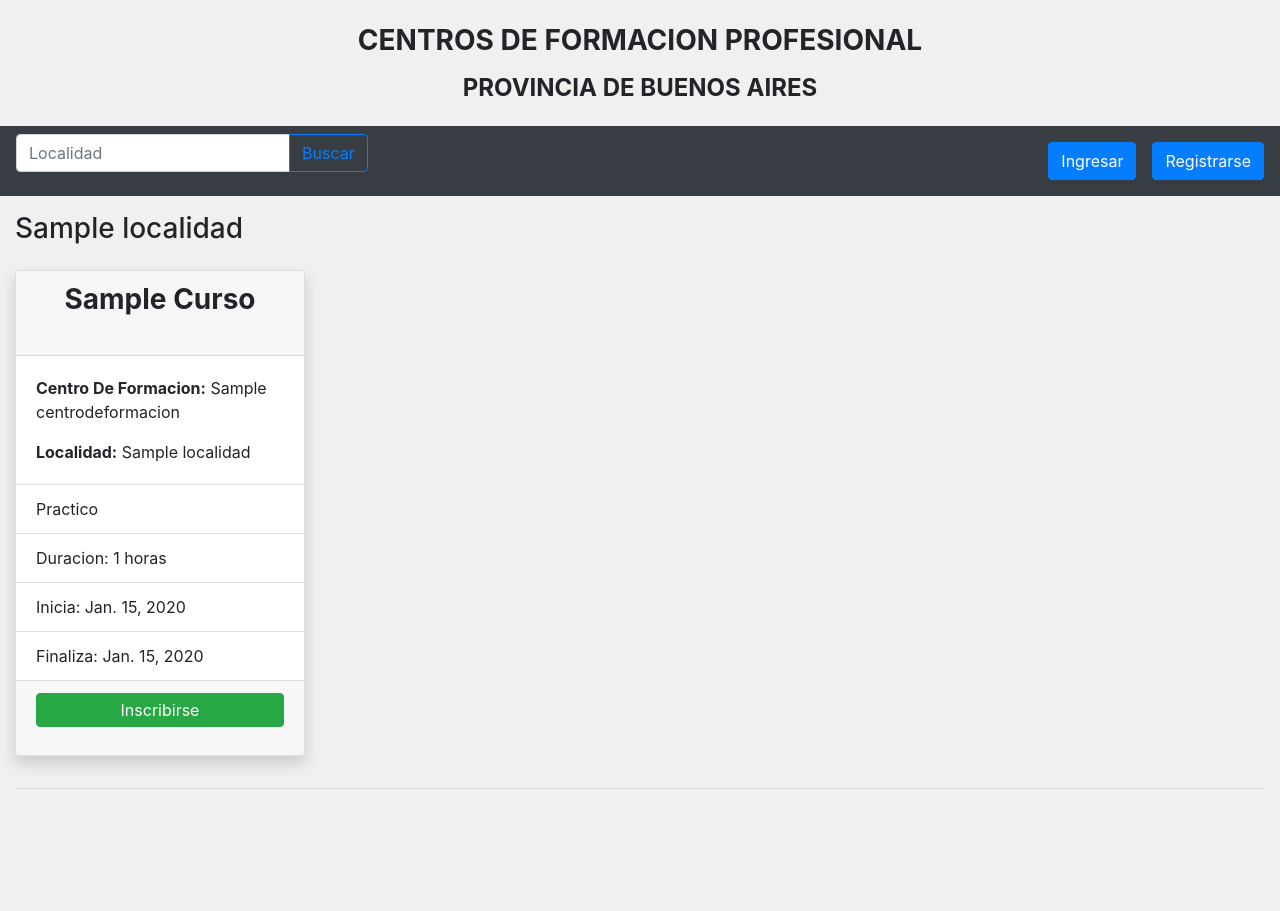
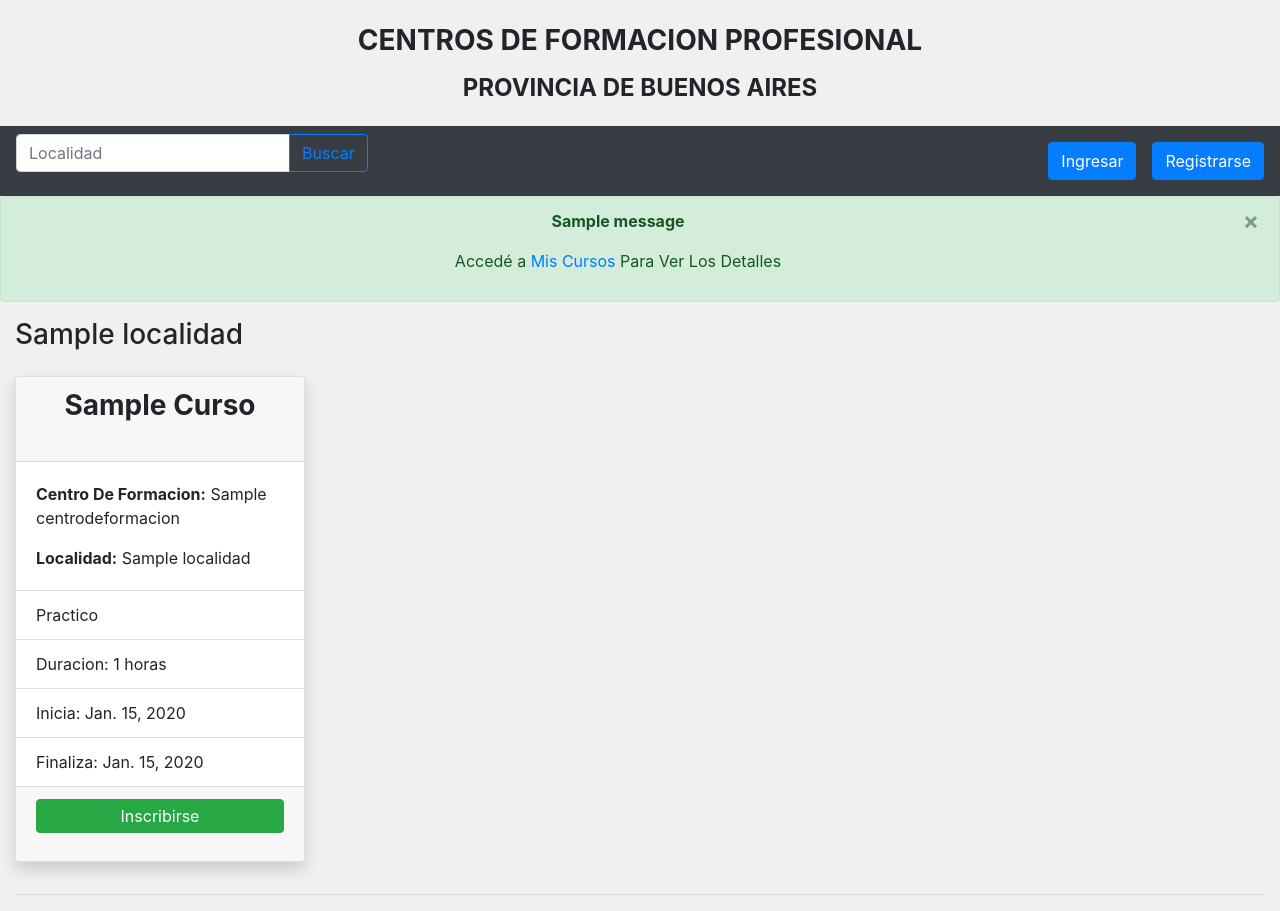
Before and after one commit to rodrigo-amc/i12-CFP, a Django app: page / in a window 1280 px wide. Before the commit the page ends 789 px from the top, so only its background shows below. Run offline with Django 3.2, Linux system fonts and the light colour scheme; tables that the repository leaves empty hold one stand-in row (values such as "Sample post"); one stand-in notice (Sample message) is shown; some libraries are stand-ins or nearby versions.

Commit message:
Alumno - Alert con opcion para aceptar inscripcion al curso. Alert bootstrap para informar la inscripcion realizada

```diff
--- a/CFP/templates/CFP/home.html
+++ b/CFP/templates/CFP/home.html
@@ -8,6 +8,10 @@
     {% load static %}
     <link rel="stylesheet" href="{% static 'CFP/css/bootstrap.min.css' %}">
     <link rel="stylesheet" href="{% static 'CFP/css/home.css' %}">
+
+    <!--jquery-confirm css. Para crear alerts y confirm jquery con estilos css. Abajo está el js-->
+    <!-- https://craftpip.github.io/jquery-confirm/ -->
+    <link type="text/css" rel="stylesheet" href="{% static 'CFP/css/jquery-confirm.css' %}">
 
 </head>
 <body>
@@ -108,11 +112,11 @@
     <script src=" {% static 'CFP/js/bootstrap.min.js' %} "></script>
     <script src="{% static 'CFP/js/universal-parallax.min.js' %}"></script>
 
+    <!--plugin para alerts de javascript (jquery) con estilos css y funciones varias-->
+    <script src="{% static 'CFP/js/jquery-confirm.js' %}"></script>
 
     {% block jquery %}
-        <script>
-            new universalParallax().init();
-        </script>
+
     {% endblock jquery %}
 
 </body>
--- a/CFP/templates/CFP/homePrincipal.html
+++ b/CFP/templates/CFP/homePrincipal.html
@@ -2,6 +2,24 @@
 
 
 {% block Contenido %}
+
+
+{% if messages %}
+    {% for message in messages %}
+        <div class="alert alert-success alert-dismissible fade show" role="alert">
+            <p class="text-center">
+                <strong>{{message}}</strong>
+            </p>
+            <p class="text-center">
+                Accedé a <a href="{% url 'misCursos' %}">Mis Cursos</a> Para Ver Los Detalles
+            </p>
+            <button type="button" class="close" data-dismiss="alert" aria-label="Close">
+            <span aria-hidden="true">&times;</span>
+            </button>
+        </div>
+    {% endfor %}
+{% endif %}
+
 <div class="container-fluid">
     {% for loc in localidades %}
         <p><h3>{{loc}}</h3></p>
@@ -51,9 +69,12 @@
                                         {% if cso in alumno.curso.all %}
                                             INSCRIPTO
                                         {% else %}
-                                            <p class="text-center">
-                                                <a href="{% url 'inscCurso' cso.id %}" class="btn btn-success btn-block p-1">Inscribirse</a>
-                                            </p>
+                                            <form action="{% url 'inscCurso' cso.id %}" method="POST" class="d-inline frmInsc" name="{{cso.nombre}}">
+                                                {% csrf_token %}
+                                                <button type="submit" class="btn btn-success btn-block btn-sm" id="inscribir">
+                                                    Inscribirse
+                                                </button>
+                                            </form>
                                         {% endif %}
 
                                     {% else %}
@@ -82,3 +103,45 @@
 
 </div> {# FIN CONTAINER PARA LISTADO DE CURSOS#}
 {% endblock Contenido %}
+
+
+{% block jquery %}
+<script>
+
+    $(document).ready(function(){
+
+        $(".frmInsc").submit(function(e){
+            e.preventDefault(e);
+            var ruta = $(this).attr('action');
+            var curso = $(this).attr('name')
+
+            //Acá uso el plugin "JQUERY-CONFIRM"
+            $.confirm({
+                theme: 'bootstrap',
+                title: curso,
+                content: 'Inscribirse Al Curso?',
+                buttons: {
+                    //Primer boton
+                    danger:{
+                        text:'Inscribirse',
+                        btnClass:' btn-success btn-block',
+                        action: function(){
+                            window.location.href=ruta;
+                        }
+                    },
+                    //Segundo boton
+                    info:{
+                        text: 'Cancelar',
+                        btnClass: 'btn-info btn-block',
+                        action: function(){
+                            this.close();
+                        }
+                    }
+                }
+            });
+        });
+
+    });
+
+</script>
+{% endblock jquery %}
--- a/CFP/views.py
+++ b/CFP/views.py
@@ -508,6 +508,7 @@ def inscCurso(request, cId):
             curso = cur
         )
         insc.save()
+        messages.success(request, 'Te Inscribiste Al Curso {0}'.format(cur))
         return redirect('home')
     else:
         return HttpResponse('no es alumno')
```
